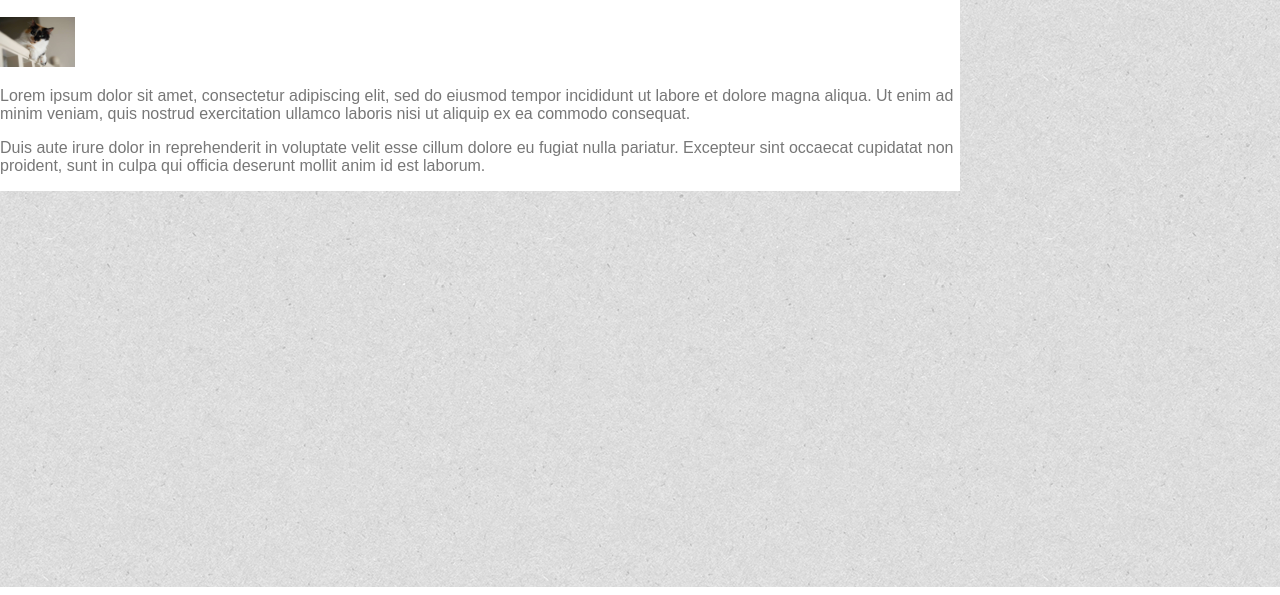
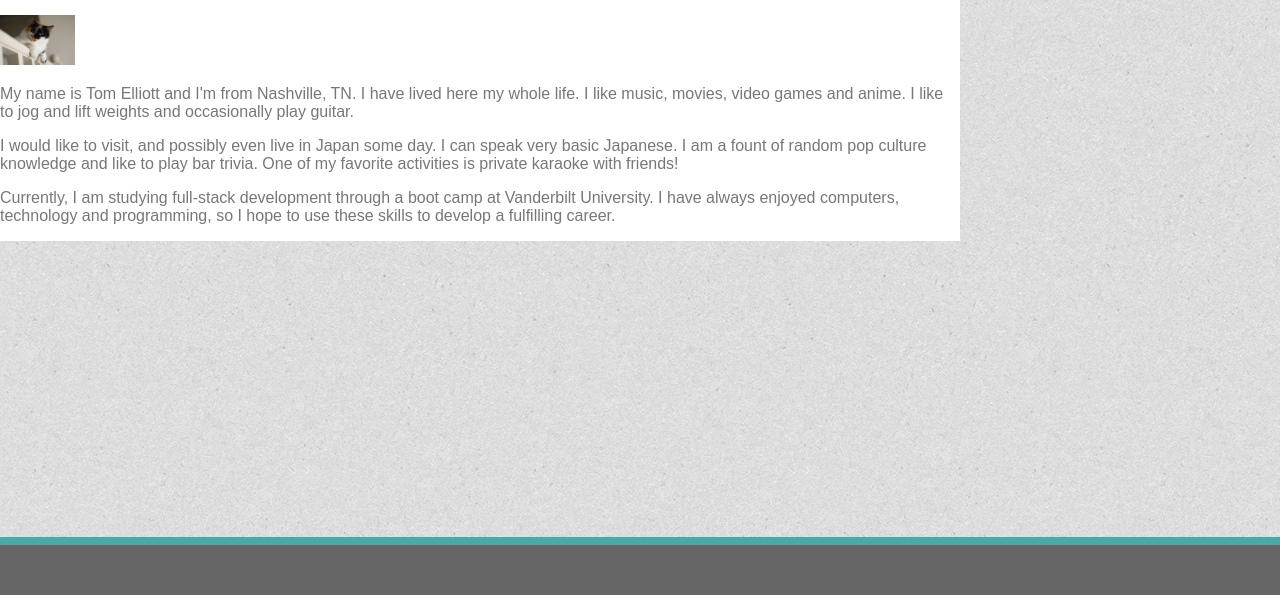
Before and after one commit to tomboygitty/Basic-Portfolio, a plain HTML site: page index.html in a window 1280 px wide. Shown: the part 213-808 px from the top of the page. Drawn offline with Linux system fonts and the light colour scheme.

Commit message:
more tweaks, added footer

```diff
--- a/assets/css/style.css
+++ b/assets/css/style.css
@@ -6,7 +6,7 @@ body {
 }
 
 .forms {
-    width: 98%;
+    width: 97%;
     margin: 10px;
 }
 
@@ -37,7 +37,7 @@ body {
     margin-top: 0;
     margin-left: 0;
     margin-right: 0;
-    border-bottom: 5px solid #cccccc;
+    border-bottom: 3px solid #cccccc;
     }
 
 .header2 {
@@ -70,3 +70,25 @@ body {
     color: #ffffff;
     font-family: 'Arial', 'Helvetica Neue', Helvetica, sans-serif;
 }
+
+.footer {
+    background-color: #666666;
+    border-top: 8px solid #4aaaa5;
+}
+
+html, body {
+    height: 100%;
+    margin: 0;
+  }
+
+.wrapper {
+    min-height: 100%;
+
+    /* Equal to height of footer */
+    /* But also accounting for potential margin-bottom of last child */
+    margin-bottom: -50px;
+  }
+
+.footer, .push {
+    height: 50px;
+  }
--- a/index.html
+++ b/index.html
@@ -6,7 +6,7 @@
     </head>
 
     <body>
-
+        <div class="wrapper">
         <header class="header">
             <div class="container">
                 <h1 class="name">
@@ -36,23 +36,32 @@
 
 
                     <p class="otherfont">
-                        Lorem ipsum dolor sit amet, consectetur adipiscing
-                        elit, sed do eiusmod tempor incididunt ut labore et
-                        dolore magna aliqua. Ut enim ad minim veniam, quis
-                        nostrud exercitation ullamco laboris nisi ut aliquip
-                        ex ea commodo consequat.
+                        My name is Tom Elliott and I'm from Nashville, TN.
+                        I have lived here my whole life. I like music,
+                        movies, video games and anime. I like to jog and
+                        lift weights and occasionally play guitar.
 
                     </p>
                     <p class="otherfont">
-                        Duis aute irure dolor in
-                        reprehenderit in voluptate velit esse cillum dolore
-                        eu fugiat nulla pariatur. Excepteur sint occaecat
-                        cupidatat non proident, sunt in culpa qui officia
-                        deserunt mollit anim id est laborum.
+                        I would like to visit, and possibly even live in
+                        Japan some day. I can speak very basic Japanese.
+                        I am a fount of random pop culture knowledge and
+                        like to play bar trivia. One of my favorite
+                        activities is private karaoke with friends!
+                    </p>
+                    <p class="otherfont">
+                        Currently, I am studying full-stack development
+                        through a boot camp at Vanderbilt University. I
+                        have always enjoyed computers, technology and
+                        programming, so I hope to use these skills to
+                        develop a fulfilling career.
                     </p>
 
 
         </div>
+            <div class="push"></div>
+        </div>
+        <footer class="footer"></footer>
+    </body>
 
-    </body>
 </html>
```
Also changed, not shown: contact.html (+10 -7 lines), portfolio.html (+6 -2 lines).
